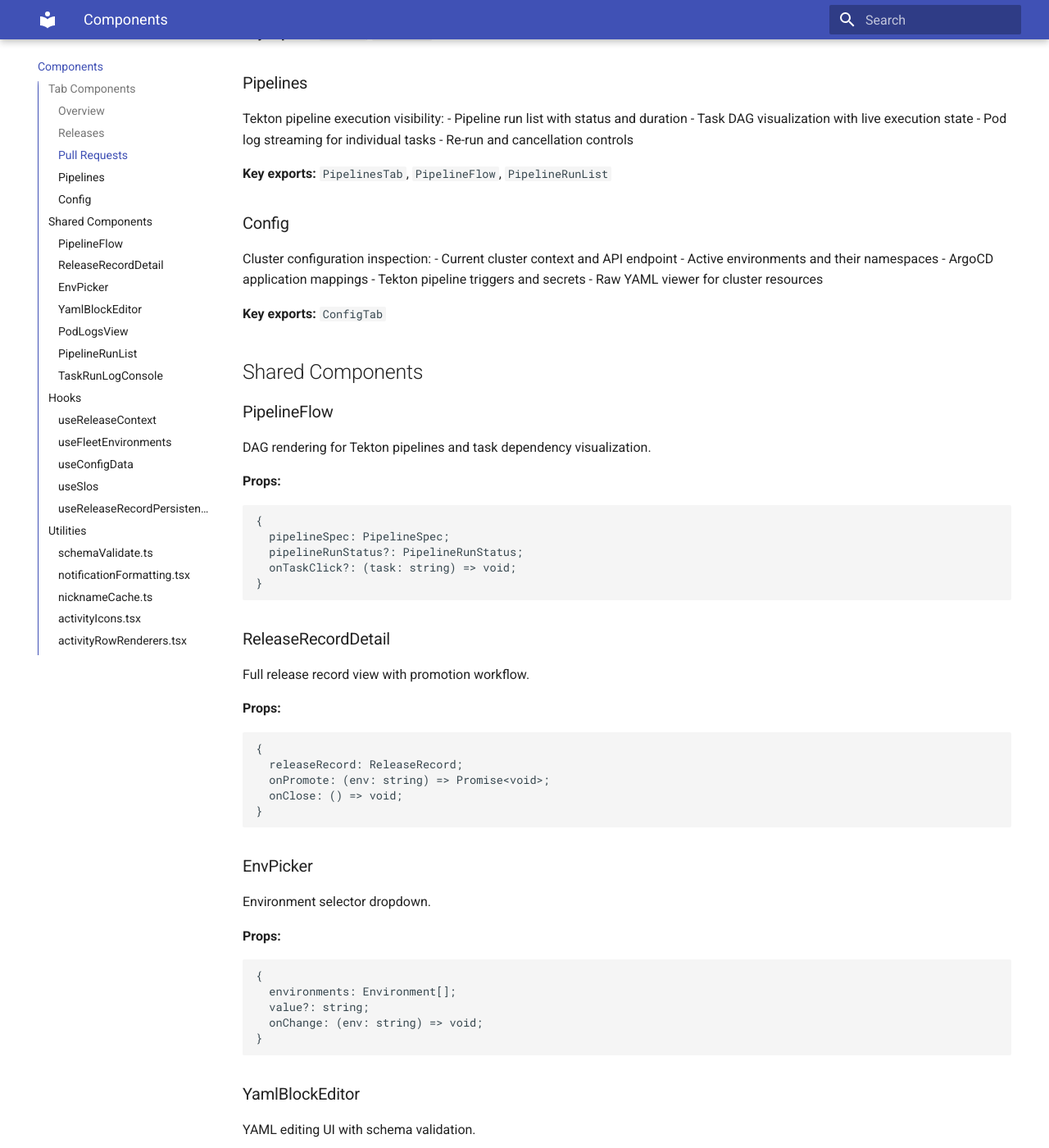
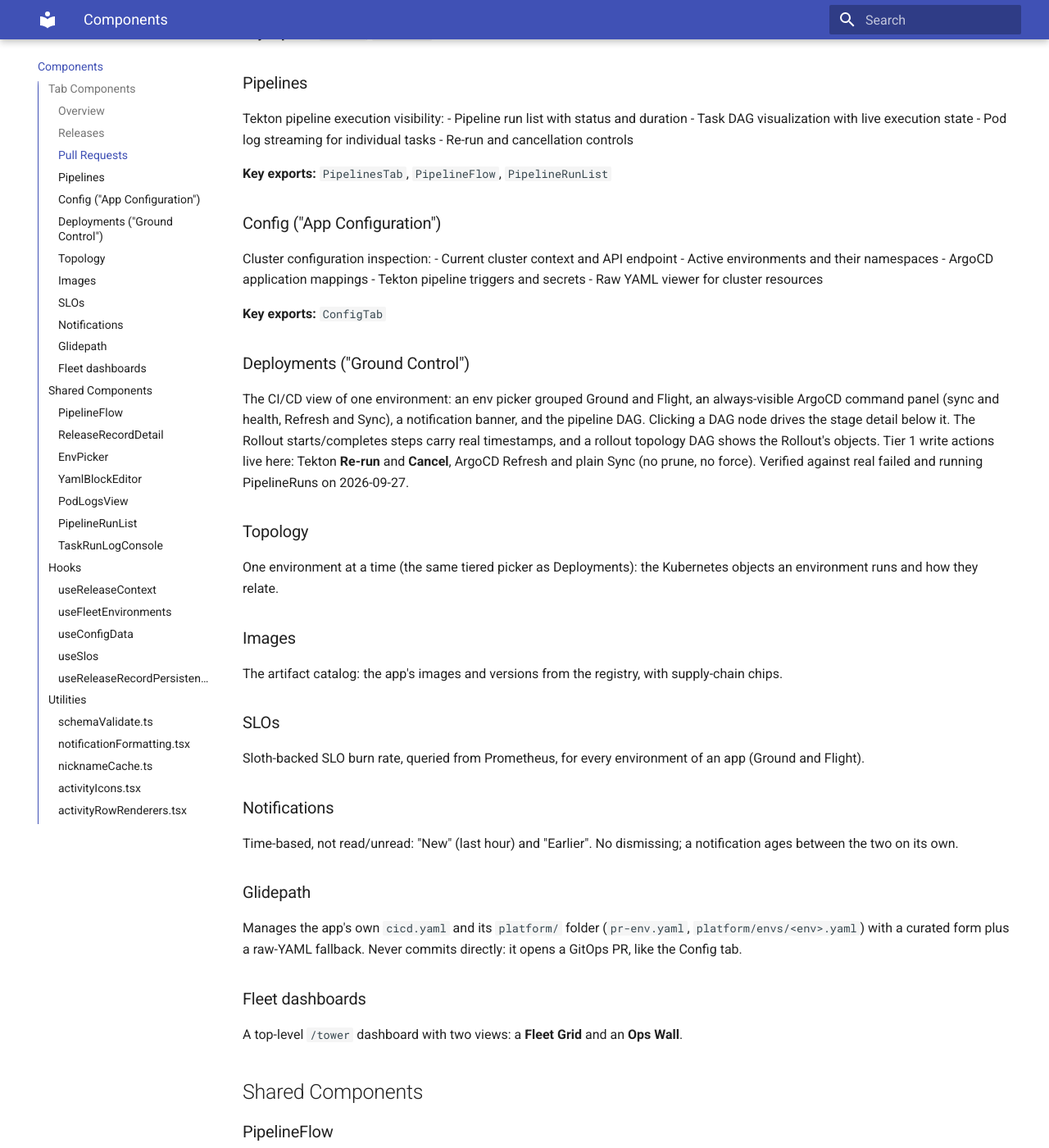
Before and after one commit to jfillman/tower, an MkDocs documentation site: the page built from docs/components.md, in a window 1280 px wide and 1400 px high, scrolled down 705 px. Shown: the whole window at 82% size. Built offline with MkDocs 1.6.1 and Material for MkDocs 9.7.7, drawn with Linux system fonts in a browser that asks for light colours.

Commit message:
Tower: brand (tile, social preview), current tab docs, catalog entry aligned with the other products
- docs/brand: tile and the missing 2560x1280 social preview; brand/README synced with Hangar's (six marks)
- components.md documents the six tabs it was missing; index.md and README list the real tabs
- catalog-info: system hangar, project-slug and techdocs annotations, owner as the siblings

Co-Authored-By: Claude Sonnet 5 <noreply@anthropic.com>

```diff
--- a/docs/components.md
+++ b/docs/components.md
@@ -42,7 +42,7 @@ Tekton pipeline execution visibility:
 
 **Key exports:** `PipelinesTab`, `PipelineFlow`, `PipelineRunList`
 
-### Config
+### Config ("App Configuration")
 
 Cluster configuration inspection:
 - Current cluster context and API endpoint
@@ -52,6 +52,34 @@ Cluster configuration inspection:
 - Raw YAML viewer for cluster resources
 
 **Key exports:** `ConfigTab`
+
+### Deployments ("Ground Control")
+The CI/CD view of one environment: an env picker grouped Ground and Flight, an always-visible ArgoCD command
+panel (sync and health, Refresh and Sync), a notification banner, and the pipeline DAG. Clicking a DAG node drives
+the stage detail below it. The Rollout starts/completes steps carry real timestamps, and a rollout topology DAG shows
+the Rollout's objects. Tier 1 write actions live here: Tekton **Re-run** and **Cancel**, ArgoCD Refresh and plain
+Sync (no prune, no force). Verified against real failed and running PipelineRuns on 2026-09-27.
+
+### Topology
+One environment at a time (the same tiered picker as Deployments): the Kubernetes objects an environment runs and
+how they relate.
+
+### Images
+The artifact catalog: the app's images and versions from the registry, with supply-chain chips.
+
+### SLOs
+Sloth-backed SLO burn rate, queried from Prometheus, for every environment of an app (Ground and Flight).
+
+### Notifications
+Time-based, not read/unread: "New" (last hour) and "Earlier". No dismissing; a notification ages between the two
+on its own.
+
+### Glidepath
+Manages the app's own `cicd.yaml` and its `platform/` folder (`pr-env.yaml`, `platform/envs/<env>.yaml`) with a curated
+form plus a raw-YAML fallback. Never commits directly: it opens a GitOps PR, like the Config tab.
+
+### Fleet dashboards
+A top-level `/tower` dashboard with two views: a **Fleet Grid** and an **Ops Wall**.
 
 ## Shared Components
 
--- a/mkdocs.yml
+++ b/mkdocs.yml
@@ -12,3 +12,4 @@ nav:
   - Architecture: architecture.md
   - Components: components.md
   - Patches: patches.md
+  - Brand: brand/README.md
```
Also changed, not shown: README.md (+9 -7 lines), brand/README.md (+2 -1 lines), catalog-info.yaml (+8 -2 lines), docs/brand/README.md (added, +12 -0 lines), docs/index.md (+17 -6 lines), docs/brand/tower-social-preview.png (added), docs/brand/tower-tile.svg (added).
